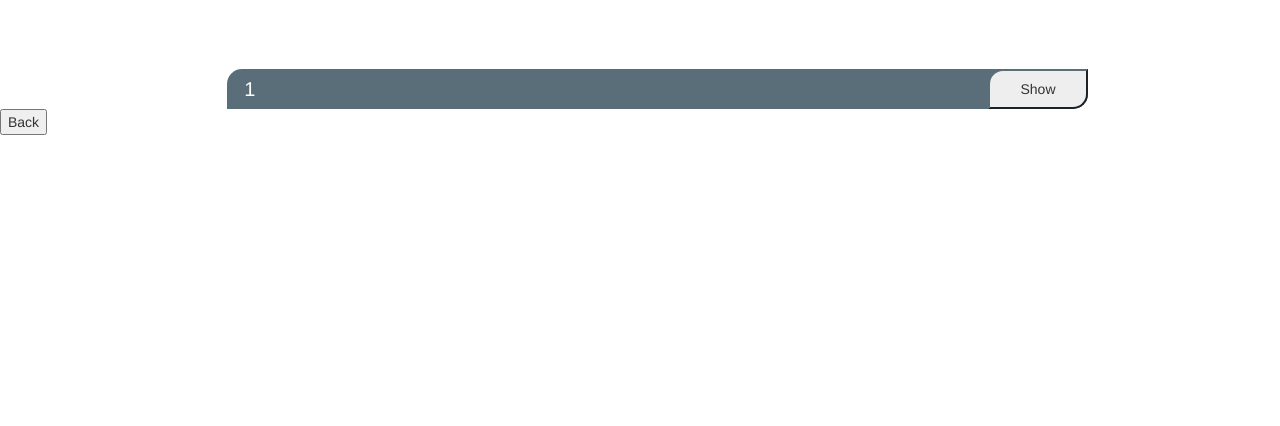
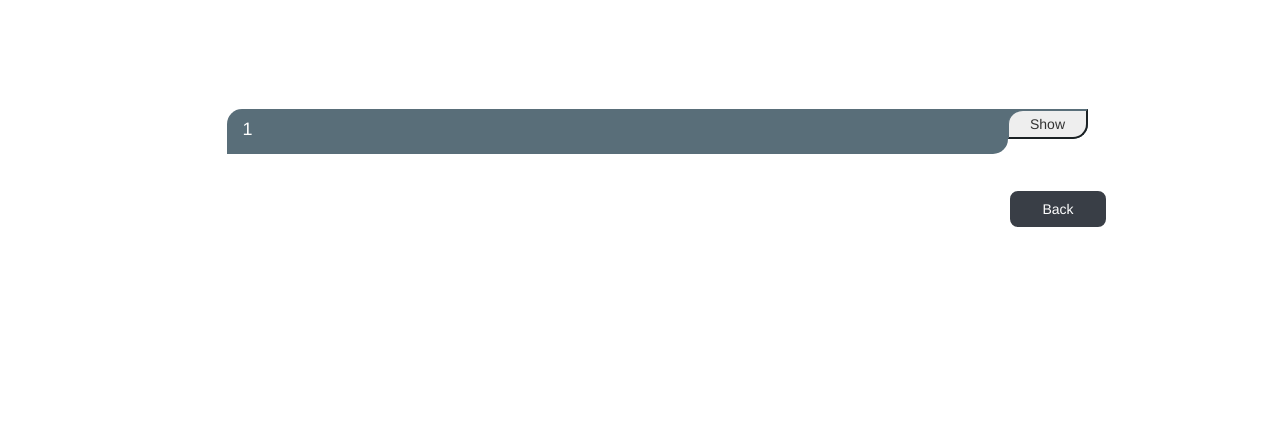
Before and after one commit to worldtaboonpong/datast, a Flask app: template templates/analyze.html in a window 1280 px wide. Shown: the part 51-477 px from the top of the page. Run offline with Flask 2, Linux system fonts and the light colour scheme; the template is opened without the code that fills it: most values are stand-ins (such as "Sample title", 1, 10 or a date in 2020); some libraries are stand-ins or nearby versions.

Commit message:
Updated CSS

```diff
--- a/templates/analyze.html
+++ b/templates/analyze.html
@@ -92,35 +92,57 @@
             margin-right: 15%;
         }
         .container-analyze .seperator {
-            height: 70px
+            height: 110px;
         }
         .container-analyze .tab {
+            text-align: left;
+        }
+        .tab .header {
             background-color: #596e79;
+            width: calc(100% - 80px);
+            min-height: 45px;
             display: flex;
-            align-items: center;
+            float: left;
             border-radius: 15px 0px 15px 0px;
         }
-        .tab .header {
+        .header .question {
+            text-align: left;
+            margin-top: 8px;
             margin-left: 2%;
             margin-right: 2%;
-            font-size: 20px;
+            margin-bottom: 8px;
+            font-size: 18px;
             color: white;
         }
-        .tab .btn-show {
-            margin-left: auto;
+        .tab .button-container{
+            background-color: #596e79;
+            float: right;
+            min-width: 80px;
+            height: 30px;
+            border-radius: 0px 0px 15px 0px;
+        }
+        .btn-show {
+            margin-left: 0;
             margin-right: 0;
-            width: 100px;
-            height: 40px;
+            width: 100%;
+            height: 100%;
             background-color: #eeeeee;
-            border-width: 2px;
+            transition-duration: 0.4s;
+            border-width: 2px 2px 2px 1px;
             border-color: #596e79;
+            border-radius: 15px 0px 15px 0px;
+        }
+        .btn-show:hover {
+            background-color: #393e46;
+            color: white;
+            border: 2px solid white;
             border-radius: 15px 0px 15px 0px;
         }
         .container-analyze .container-answer {
             text-align: center;
             display: none;
-            margin-top: -15px;
-            padding-bottom: 10px;
+            margin-top: 15px;
+            padding-bottom: 20px;
             border-style: outset;
             border-color: #596e79;
             border-width: 1px;
@@ -167,6 +189,25 @@
             background-color: #788c97;
             padding: 5px;
         }
+        .btn-back {
+            margin-top: 50px;
+            margin-bottom: 50px;
+            text-align: center;
+            width: 100px;
+            height: 40px;
+            transition-duration: 0.4s;
+            background-color: #393e46;
+            color: white;
+            border: 2px solid white;
+            border-radius: 10px;
+        }
+
+        .btn-back:hover {
+            background-color: white;
+            color: black;
+            border: 2px solid black;
+            border-radius: 15px 0px 15px 0px;
+        }
 
     </style>
     <body>
@@ -179,8 +220,12 @@
                 <div class="container-analyze" id="container-{{id}}">
                     <div class="seperator"></div>
                     <div class="tab">
-                        <div class="header" id="question-{{id}}">{{question_answer[0]}}</div>
+                        <div class="header">
+                        <div class="question" id="question-{{id}}">{{question_answer[0]}}</div>
+                    </div>
+                    <div class="button-container">
                         <button class="btn-show" type="button" id="btn-{{id}}" onclick="showAnswerAnalyze(this.id)">Show</button>
+                    </div>
                     </div>
                     <div class="container-answer" id="answer-{{id}}" >
                         {% for each_answer in question_answer[1:] %}
@@ -225,10 +270,9 @@
                 </div>
             {% endfor %}
         </form>
-        <button onclick="goBack()">
+        <button class="btn-back" onclick="goBack()">
             Back
         </button>
-        <div style="height: 70px;"></div>
     </body>
 
 
```
Also changed, not shown: static/style.css (+18 -10 lines).
